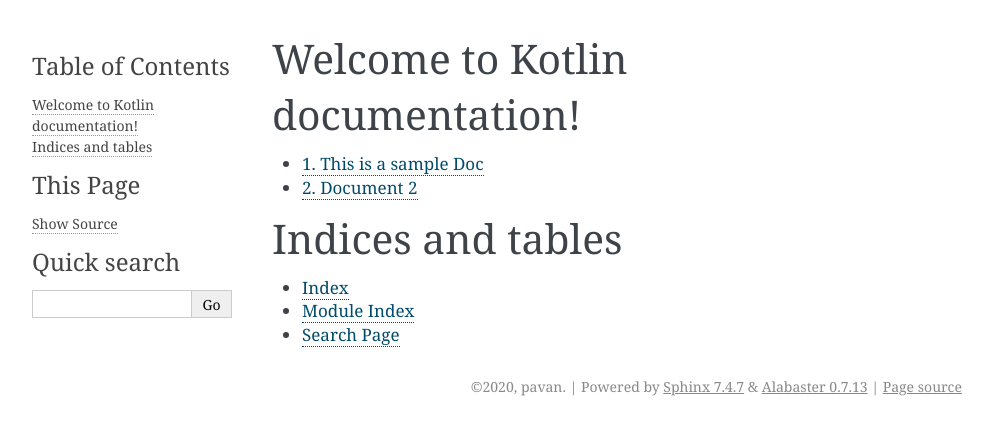
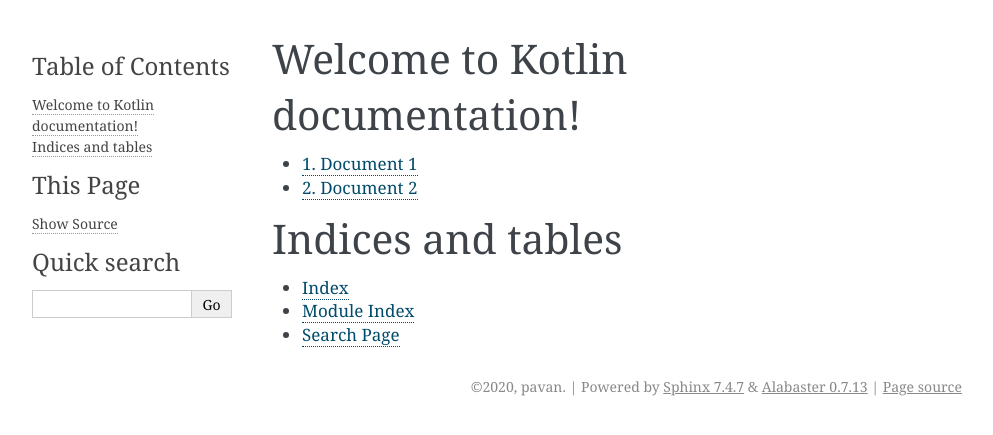
Before and after one commit to pavankumart46/BakingApp, a Sphinx documentation site: the page built from docs/index.rst, in a window 1280 px wide. Shown: the top 435 px of the page, without its empty margins (148-1141 px from the left). Built offline with Sphinx 7.4.7, drawn with Linux system fonts in a browser that asks for light colours.

Commit message:
Update Document 1.rst

```diff
--- a/docs/Document 1.rst
+++ b/docs/Document 1.rst
@@ -1,5 +1,5 @@
 ===========================================
-This is a sample Doc
+Document 1
 ===========================================
 
 - Quick start
```
